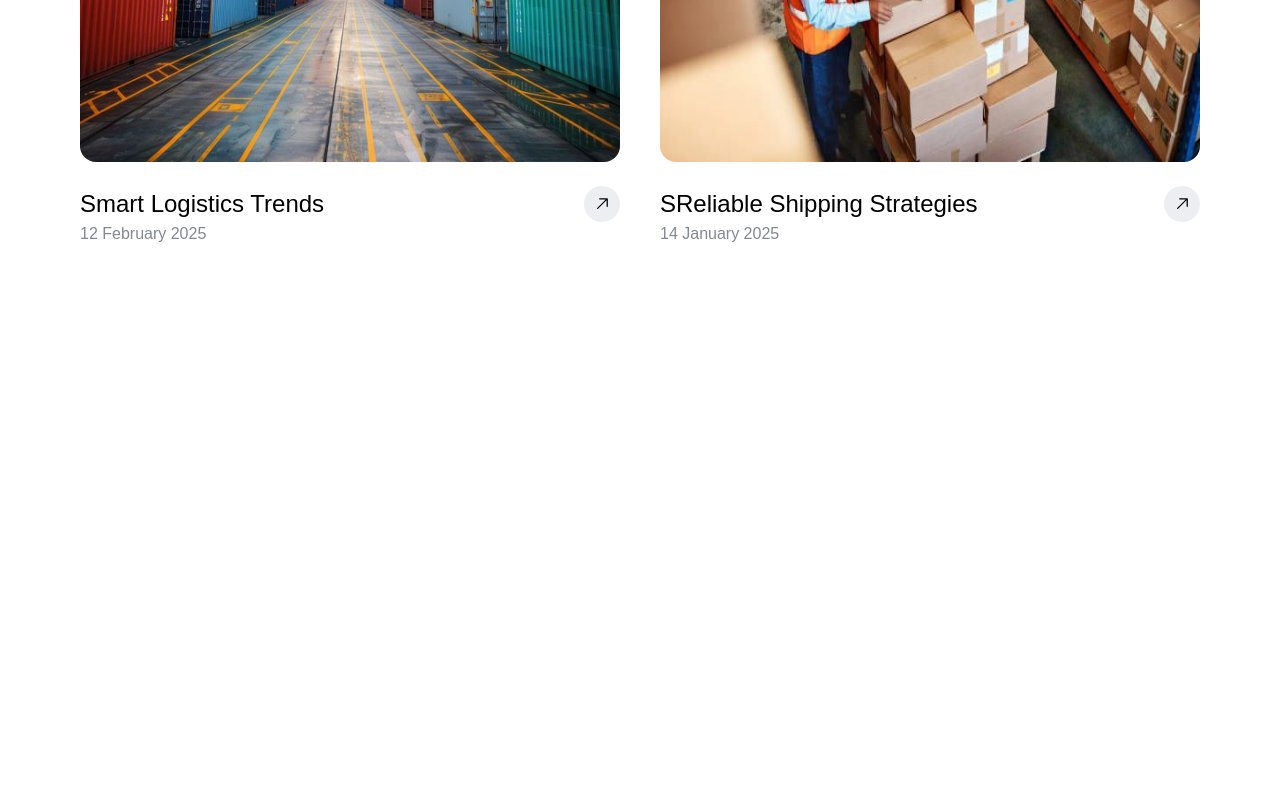
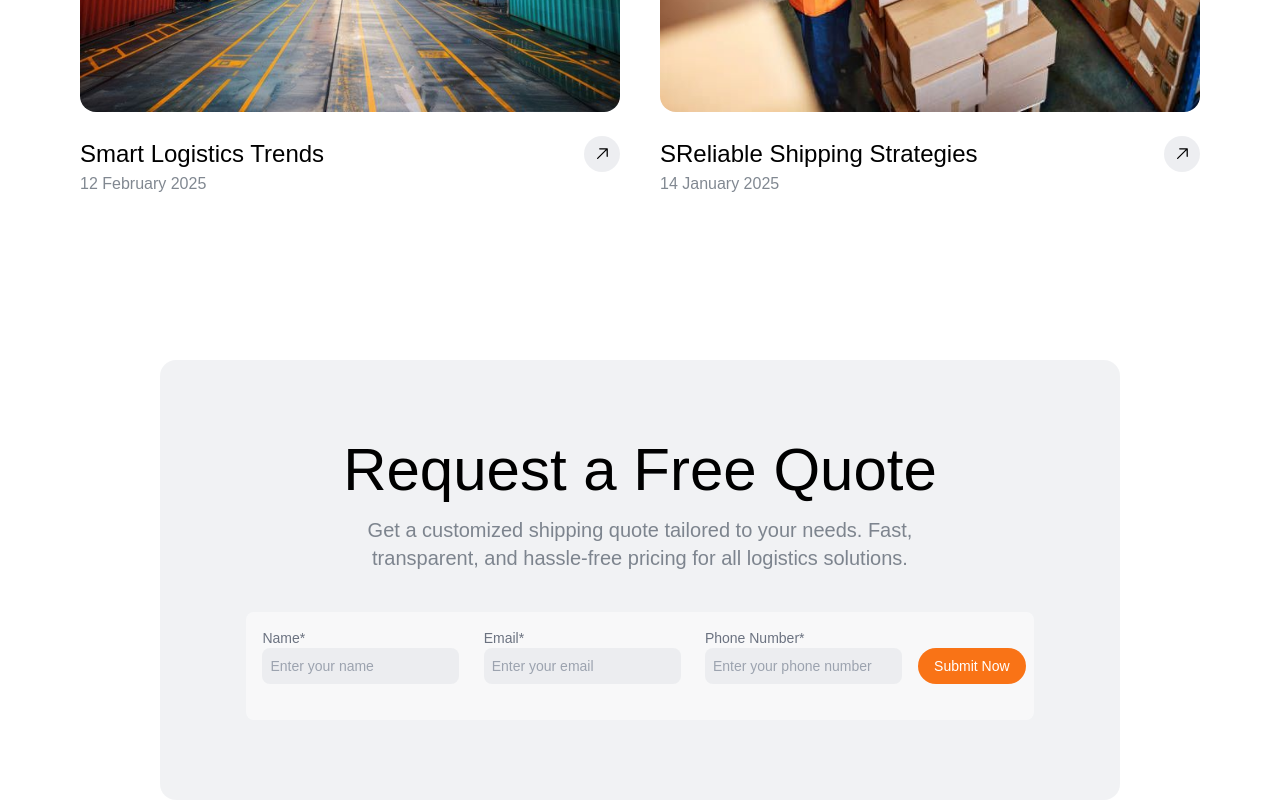
Before and after one commit to AmiraaHesham/SwiftHub, a Next.js app: page / in a window 1280 px wide. Shown: the part 5914-6714 px from the top of the page. Before the commit the page ends 6196 px from the top, so only its background shows below. Built offline with nearby package versions, Linux system fonts and the light colour scheme.

Commit message:
add section8 component

```diff
--- a/app/components/Section7.tsx
+++ b/app/components/Section7.tsx
@@ -24,8 +24,8 @@ const Section7 = () => {
                 <div className=' gap-10 flex lg:flex-row xs:flex-col  justify-center items-center w-full'>
 
                     <div className='xs:w-[90%] lg:w-[50%]   '>
-                        <div className='h-[450px]'>
-                            <Image src={'/containers.jpg'} alt={''} width={650} height={100} className='rounded-2xl w-full h-full' />
+                        <div className='h-[400px]'>
+                            <Image src={'/containers.jpg'} alt={''} width={600} height={100} className='rounded-2xl w-full h-full' />
 
                         </div>
                         <div className='flex justify-between items-center mt-6'>
@@ -34,7 +34,7 @@ const Section7 = () => {
                         </div>
                         <span className='text-gray-600/70'>12 February 2025</span>
                     </div>   <div className='xs:w-[90%] lg:w-[50%]   '>
-                        <div className='h-[450px]'>
+                        <div className='h-[400px]'>
                             <Image src={'/shipping.jpg'} alt={''} width={650} height={100} className='rounded-2xl w-full h-full' />
 
                         </div>
--- /dev/null
+++ b/app/components/Section8.tsx
@@ -0,0 +1,39 @@
+import React from 'react'
+
+const Section8 = () => {
+    return (
+        <div className='mt-32  w-[100%] flex justify-center items-center'>
+            <div className='bg-gray-300/30 rounded-2xl  flex flex-col justify-center items-center  py-20  lg:w-[90%] xl:w-[75%]  xs:w-[90%]'>
+                <div className='text-center justify-center flex flex-col gap-4  '>
+                    <h1 className='md:text-5xl lg:text-6xl  xs:text-3xl'>Request a Free Quote
+                    </h1>
+                    <span className='flex justify-center '>
+                        <p className=' text-gray-600/70 xs:text-md md:text-xl xs:w-[350px] sm:w-[550px] '>
+                            Get a customized shipping quote tailored to your needs. Fast, transparent, and hassle-free pricing for all logistics solutions.
+                        </p></span>
+                </div>
+
+                <div className='mt-10  bg-white/50 w-[82%]   rounded-lg'>
+                    <form >
+                        <div className='flex xs:flex-col lg:flex-row  lg:text-sm md:text-lg p-2 justify-between items-center mb-5'>
+                            <div className='flex flex-col p-2 text-gray-500' ><label>Name*</label>
+                                <input placeholder='Enter your name' className='p-2 bg-gray-300/30 rounded-lg'></input></div>
+
+                            <div className='flex flex-col p-2 text-gray-500' ><label>Email*</label>
+                                <input placeholder='Enter your email' className='p-2 bg-gray-300/30 rounded-lg'></input></div>
+                            <div className='flex flex-col p-2 text-gray-500' ><label>Phone Number*</label>
+                                <input placeholder='Enter your phone number' className='p-2 bg-gray-300/30  rounded-lg'></input></div>
+                            <div>
+                                <button className='bg-orange-500 py-2 px-4  text-sm mt-5 text-white rounded-full'>Submit Now</button>
+
+                            </div>
+                        </div>
+
+                    </form>
+                </div>
+            </div>
+        </div>
+    )
+}
+
+export default Section8
--- a/app/page.tsx
+++ b/app/page.tsx
@@ -6,6 +6,7 @@ import Section4 from "./components/Section4";
 import Section5 from "./components/Section5";
 import Section6 from "./components/Section6";
 import Section7 from "./components/Section7";
+import Section8 from "./components/Section8";
 
 export default function Home() {
   return (
@@ -18,6 +19,7 @@ export default function Home() {
       <Section5 />
       <Section6 />
       <Section7 />
+      <Section8 />
     </div>
 
   );
```
